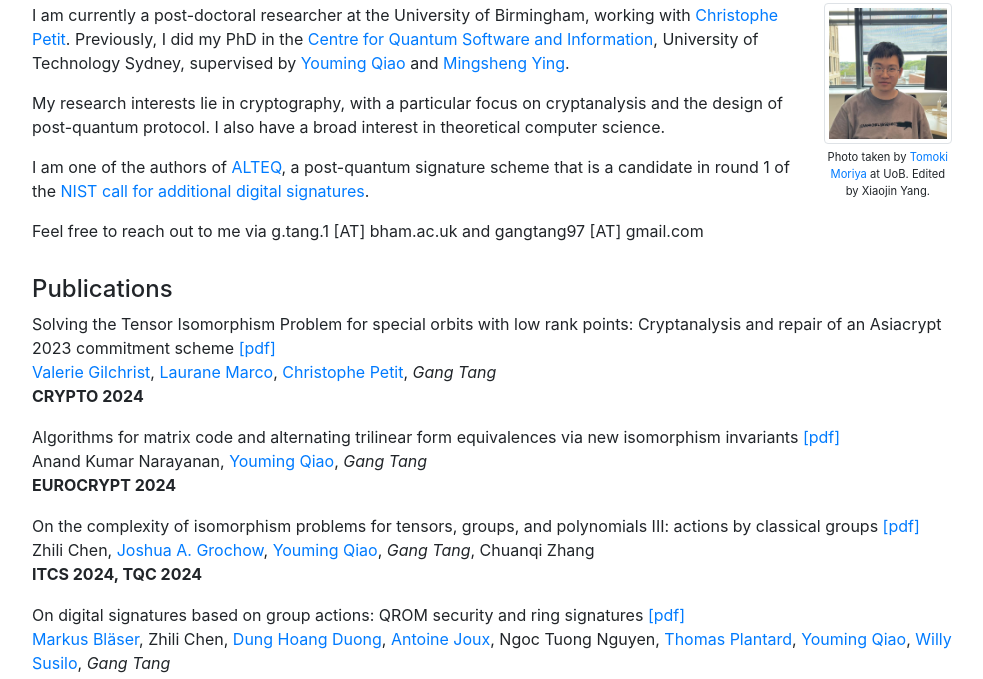
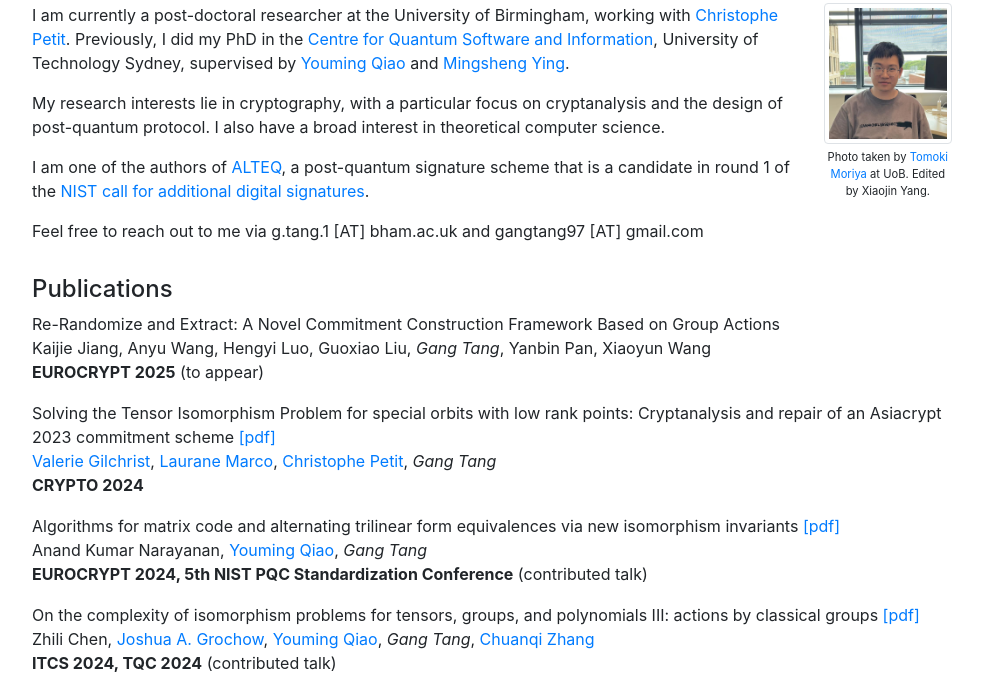
Before and after one commit to gangtang/gangtang.github.io, a plain HTML site: page index.html in a window 1280 px wide. Shown: the part 103-782 px from the top of the page, without its empty margins (148-1131 px from the left). Drawn offline with nearby package versions, Linux system fonts and the light colour scheme.

Commit message:
updated pubs

```diff
--- a/index.html
+++ b/index.html
@@ -46,15 +46,22 @@
                 <div class="row" style="margin-top: 1em;">
                     <div class="col-sm-12" style="">
                         <h4>Publications</h4>
-                        <div style="margin-bottom: 1em;"> <div class="row"><div class="col-sm-12"></div><div class="col-sm-12"><a>Solving the Tensor
+                        <div style="margin-bottom: 1em;"> <div class="row"><div class="col-sm-12"></div><div class="col-sm-12"><a>Re-Randomize and Extract: A Novel Commitment Construction Framework Based on Group Actions</a>
+                            <!-- <a href="https://eprint.iacr.org/2024/337.pdf" target="_blank">[pdf] -->
+                        </a> <br> Kaijie Jiang, Anyu Wang, Hengyi Luo, Guoxiao Liu, <span style="font-style: italic;";>Gang Tang</span>, Yanbin Pan, Xiaoyun Wang <br><span style="font-weight: bold">EUROCRYPT 2025</span> (to appear)
+
+
+						</pre></code></div></div> </div> </div> </div><div style="margin-bottom: 1em;"> <div class="row"><div class="col-sm-12"></div><div class="col-sm-12"><a>Solving the Tensor
 							Isomorphism Problem for special orbits with low rank points: Cryptanalysis and repair
 							of an Asiacrypt 2023 commitment scheme</a> <a href="https://eprint.iacr.org/2024/337.pdf" target="_blank">[pdf]</a> <br> <a href="https://vgilchri.github.io/" target="_blank">Valerie Gilchrist</a>, <a href="https://lauranemarco.github.io/" target="_blank">Laurane Marco</a>, <a href="https://christophe.petit.web.ulb.be/" target="_blank">Christophe Petit</a>, <span style="font-style: italic;";>Gang Tang</span> <br><span style="font-weight: bold">CRYPTO 2024</span>
-						</pre></code></div></div> </div> </div> </div><div style="margin-bottom: 1em;"> <div class="row"><div class="col-sm-12"></div><div class="col-sm-12"><a>Algorithms for matrix code
-	and alternating trilinear form equivalences via new isomorphism invariants</a> <a href="https://eprint.iacr.org/2024/368.pdf" target="_blank">[pdf]</a> <br> Anand Kumar Narayanan, <a href="https://profiles.uts.edu.au/Youming.Qiao" target="_blank">Youming Qiao</a>, <span style="font-style: italic;";>Gang Tang</span> <br><span style="font-weight: bold">EUROCRYPT 2024</span>
+
+</pre></code></div></div>  </div><div style="margin-bottom: 1em;"> <div class="row"><div class="col-sm-12"></div><div class="col-sm-12"><a>Algorithms for matrix code
+	and alternating trilinear form equivalences via new isomorphism invariants</a> <a href="https://eprint.iacr.org/2024/368.pdf" target="_blank">[pdf]</a> <br> Anand Kumar Narayanan, <a href="https://profiles.uts.edu.au/Youming.Qiao" target="_blank">Youming Qiao</a>, <span style="font-style: italic;";>Gang Tang</span> <br><span style="font-weight: bold">EUROCRYPT 2024, 5th NIST PQC Standardization Conference</span> (contributed talk)
+
 
 </pre></code></div> </div> </div><div style="margin-bottom: 1em;"> <div class="row"><div class="col-sm-12"></div><div class="col-sm-12"><a>On the
 	complexity of isomorphism problems for tensors, groups, and polynomials III: actions by
-	classical groups</a> <a href="https://arxiv.org/pdf/2306.03135" target="_blank">[pdf]</a> <br> Zhili Chen, <a href="https://home.cs.colorado.edu/~jgrochow/index.html" target="_blank">Joshua A. Grochow</a>, <a href="https://profiles.uts.edu.au/Youming.Qiao" target="_blank">Youming Qiao</a>, <span style="font-style: italic;";>Gang Tang</span>, Chuanqi Zhang <br><span style="font-weight: bold">ITCS 2024, TQC 2024</span>
+	classical groups</a> <a href="https://arxiv.org/pdf/2306.03135" target="_blank">[pdf]</a> <br> Zhili Chen, <a href="https://home.cs.colorado.edu/~jgrochow/index.html" target="_blank">Joshua A. Grochow</a>, <a href="https://profiles.uts.edu.au/Youming.Qiao" target="_blank">Youming Qiao</a>, <span style="font-style: italic;";>Gang Tang</span>, <a href="https://chuanqizhang.com/" target="_blank">Chuanqi Zhang</a> <br><span style="font-weight: bold">ITCS 2024, TQC 2024</span>   (contributed talk)
 
 </pre></code></div> </div> </div><div style="margin-bottom: 1em;"> <div class="row"><div class="col-sm-12"></div><div class="col-sm-12"><a>On digital signatures based on group actions: QROM security and ring signatures</a> <a href="https://eprint.iacr.org/2022/1184.pdf" target="_blank">[pdf]</a> <br> <a href="https://cc.cs.uni-saarland.de/mblaeser/" target="_blank">Markus Bläser</a>, Zhili Chen, <a href="https://sites.google.com/view/dung-duong/home" target="_blank">Dung Hoang Duong</a>, <a href="https://cispa.de/en/people/c01anjo" target="_blank">Antoine Joux</a>, Ngoc Tuong Nguyen, <a href="https://thomas-plantard.github.io/" target="_blank">Thomas Plantard</a>, <a href="https://profiles.uts.edu.au/Youming.Qiao" target="_blank">Youming Qiao</a>, <a href="https://sites.google.com/view/willy-susilo/" target="_blank">Willy Susilo</a>, <span style="font-style: italic;";>Gang Tang</span> <br><span style="font-weight: bold">PQCrypto 2024</span>
 
```
